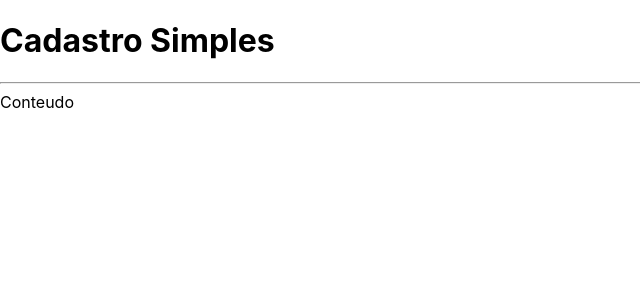
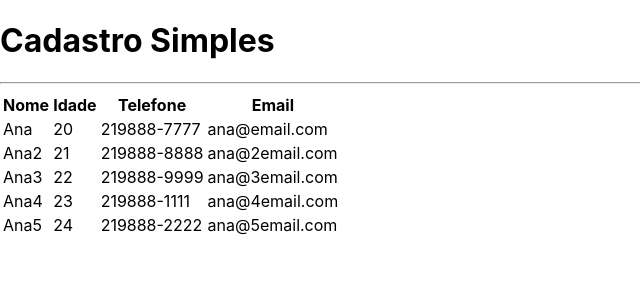
Before and after one commit to pedrofranq96/Cadastro-Simples, a Next.js app: page / in a window 1280 px wide. Shown: the top 300 px of the page, without its empty margins (0-640 px from the left). Built offline with nearby package versions, Linux system fonts and the light colour scheme.

Commit message:
criando a tabela e mocando os dados como exemplo

```diff
--- /dev/null
+++ b/src/components/Tabela.tsx
@@ -0,0 +1,44 @@
+import Cliente from "../core/Cliente"
+
+interface TabelaProps{
+    clientes : Cliente[]
+}
+
+export default function Tabela(props: TabelaProps){
+
+    function renderizarCabecalho(){
+        return(
+            <tr>
+                {/* <th>Código</th> */}
+                <th>Nome</th>
+                <th>Idade</th>
+                <th>Telefone</th>
+                <th>Email</th>
+            </tr>
+        )
+    }
+
+    function renderizarDados(){
+        return props.clientes?.map((cliente, i) => {
+            return (
+                <tr key={cliente.id}>
+                    {/* <td>{cliente.id}</td> */}
+                    <td>{cliente.nome}</td>
+                    <td>{cliente.idade}</td>
+                    <td>{cliente.telefone}</td>
+                    <td>{cliente.email}</td>
+                </tr>
+            )
+        })
+    }
+    return (
+        <table>
+            <thead>
+                {renderizarCabecalho()}
+            </thead>
+            <tbody>
+                {renderizarDados()}
+            </tbody>
+        </table>
+    )
+}
--- a/src/pages/index.tsx
+++ b/src/pages/index.tsx
@@ -1,6 +1,18 @@
 import Layout from "../components/Layout";
+import Tabela from "../components/Tabela";
+import Cliente from "../core/Cliente";
 
 export default function Home() {
+
+  const clientes = [
+    new Cliente('Ana', 20,'219888-7777', 'ana@email.com','1'),
+    new Cliente('Ana2', 21,'219888-8888', 'ana@2email.com','2'),
+    new Cliente('Ana3', 22,'219888-9999', 'ana@3email.com','3'),
+    new Cliente('Ana4', 23,'219888-1111', 'ana@4email.com','4'),
+    new Cliente('Ana5', 24,'219888-2222', 'ana@5email.com','5'),
+  ]
+
+
   return (
     <div className={`
       flex justify-center items-center h-screen
@@ -8,7 +20,7 @@ export default function Home() {
       text-white
     `}>
       <Layout titulo="Cadastro Simples">
-        <span>Conteudo</span>
+        <Tabela clientes={clientes}></Tabela>
       </Layout>
     </div>
   )
```
